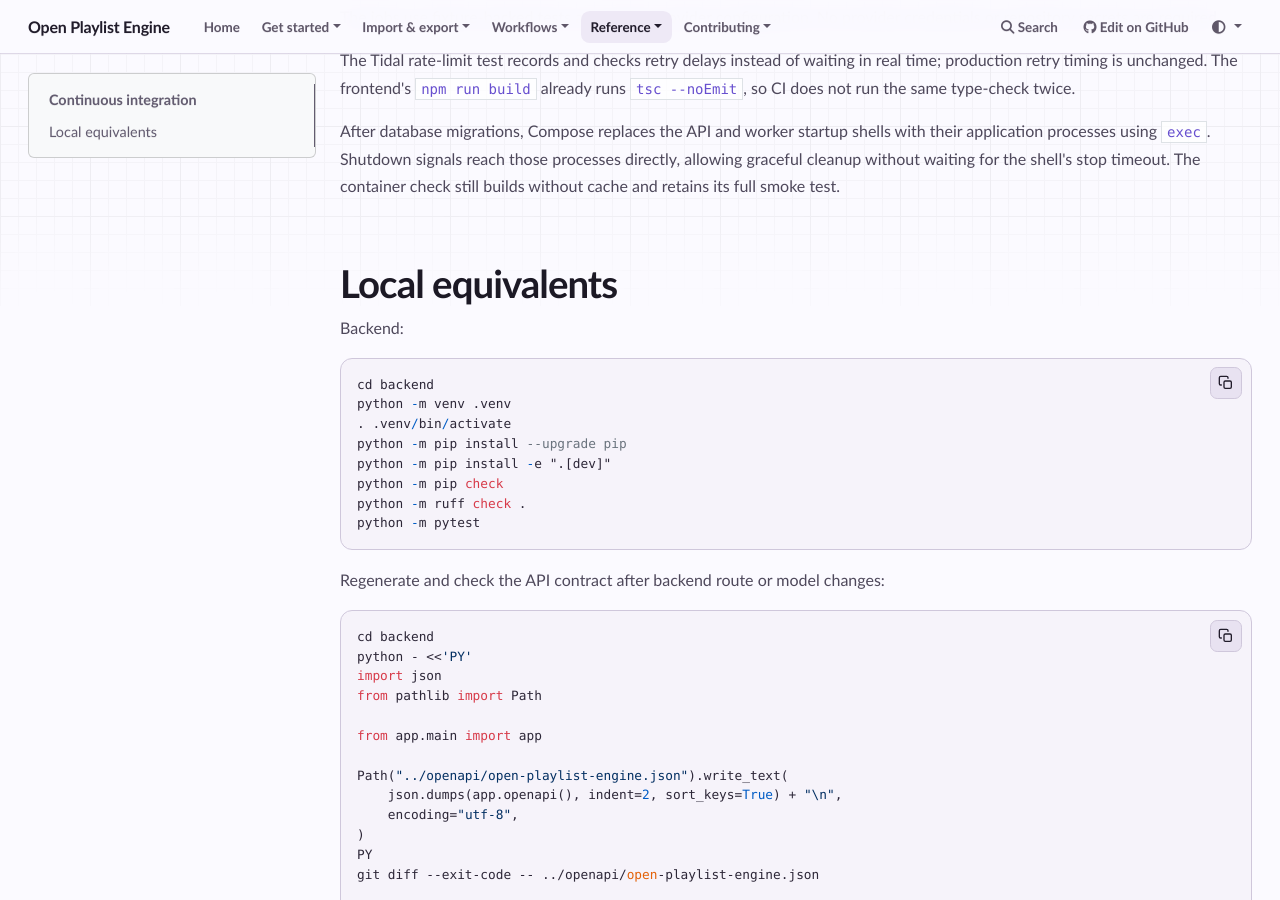
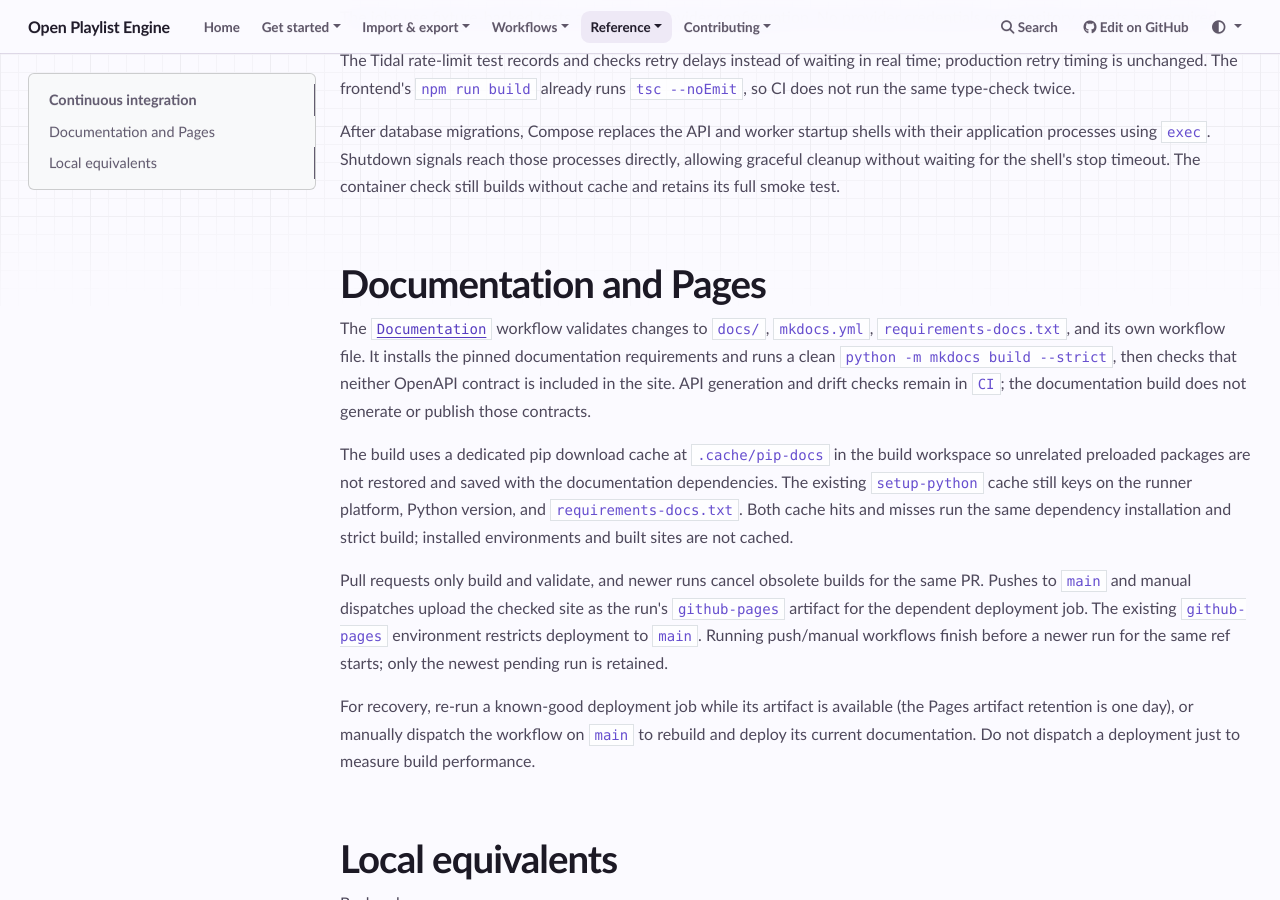
Before and after one commit to mbianchidev/open-playlist-engine, an MkDocs documentation site: the page built from docs/CI.md, in a window 1280 px wide and 900 px high, scrolled down 548 px. Built offline with MkDocs 1.6.1, drawn with Linux system fonts in a browser that asks for light colours; nearby versions of some CDN libraries.

Commit message:
Isolate documentation cache and protect Pages deployments

```diff
--- a/docs/CI.md
+++ b/docs/CI.md
@@ -24,6 +24,35 @@ with their application processes using `exec`. Shutdown signals reach those
 processes directly, allowing graceful cleanup without waiting for the shell's
 stop timeout. The container check still builds without cache and retains its
 full smoke test.
+
+## Documentation and Pages
+
+The
+[`Documentation`](https://github.com/mbianchidev/open-playlist-engine/blob/main/.github/workflows/pages.yml)
+workflow validates changes to `docs/`, `mkdocs.yml`, `requirements-docs.txt`, and
+its own workflow file. It installs the pinned documentation requirements and
+runs a clean `python -m mkdocs build --strict`, then checks that neither OpenAPI
+contract is included in the site. API generation and drift checks remain in
+`CI`; the documentation build does not generate or publish those contracts.
+
+The build uses a dedicated pip download cache at `.cache/pip-docs` in the build
+workspace so unrelated preloaded packages are not restored and saved with the
+documentation dependencies. The existing `setup-python` cache still keys on
+the runner platform, Python version, and `requirements-docs.txt`. Both cache hits
+and misses run the same dependency installation and strict build; installed
+environments and built sites are not cached.
+
+Pull requests only build and validate, and newer runs cancel obsolete builds
+for the same PR. Pushes to `main` and manual dispatches upload the checked site
+as the run's `github-pages` artifact for the dependent deployment job. The
+existing `github-pages` environment restricts deployment to `main`. Running
+push/manual workflows finish before a newer run for the same ref starts; only
+the newest pending run is retained.
+
+For recovery, re-run a known-good deployment job while its artifact is available
+(the Pages artifact retention is one day), or manually dispatch the workflow on
+`main` to rebuild and deploy its current documentation. Do not dispatch a
+deployment just to measure build performance.
 
 ## Local equivalents
 
```
Also changed, not shown: 1 other file.
